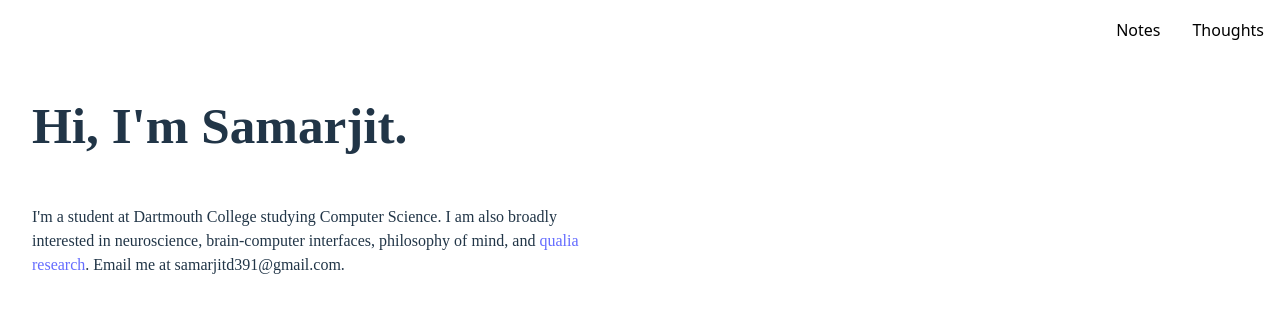
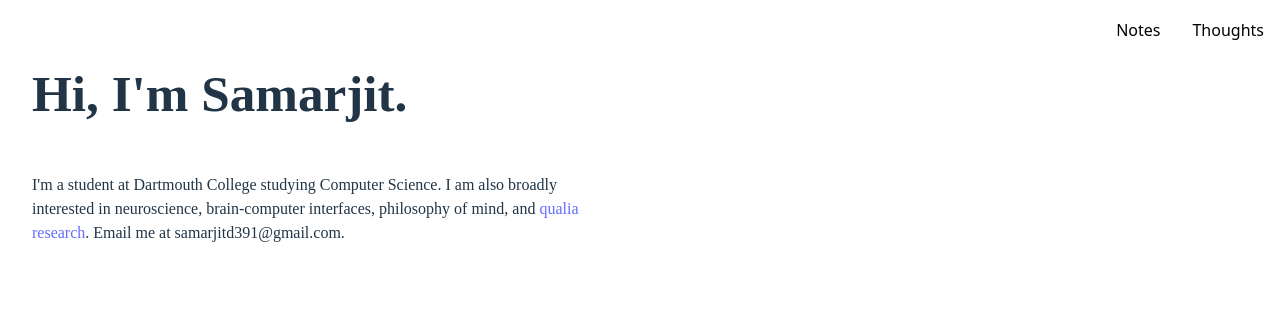
Before and after one commit to sd393/website, a React (Vite) app in the folder personal_website/: page / in a window 1280 px wide. Shown: the top 312 px of the page. Built offline with nearby package versions, Linux system fonts and the light colour scheme; a web font is replaced by a local one.

Commit message:
fixed vertical padding

```diff
--- a/personal_website/src/components/home.css
+++ b/personal_website/src/components/home.css
@@ -6,7 +6,7 @@
 
 .parent-home {
     position: fixed;
-    top: 4rem;
+    top: 2rem;
     left: 2rem;
     display: flex;
     flex-direction: column;
@@ -17,6 +17,7 @@
 
 @media (max-width: 768px) {
   .parent-home {
+    top: 4rem;
     right: 2rem;
   }
 }
```
